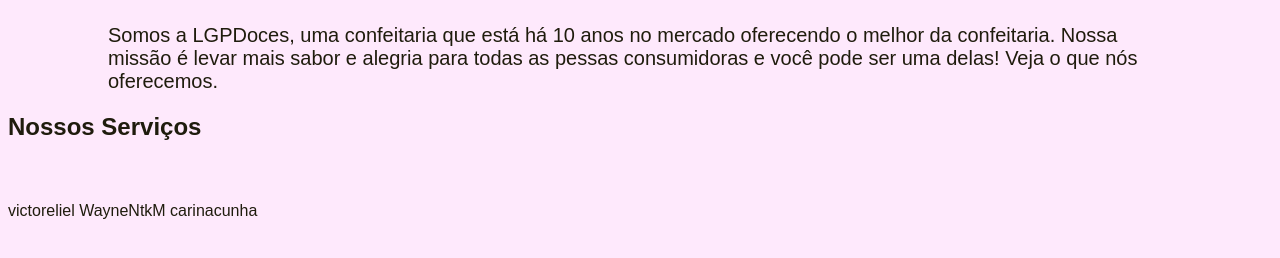
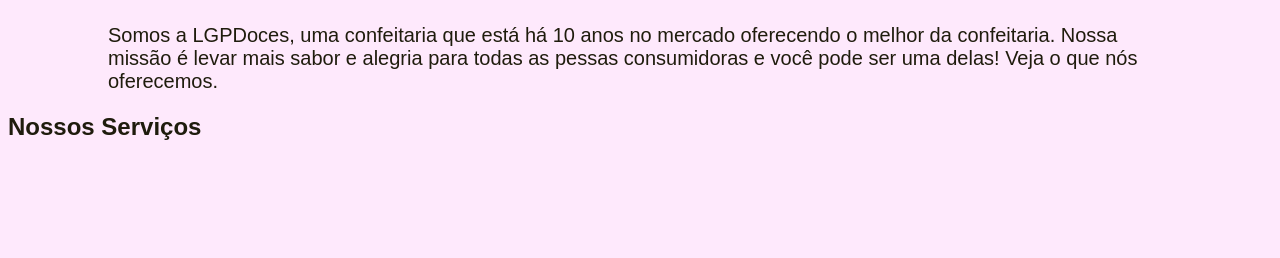
Before and after one commit to pedrohassen/doceria-lgpdoces, a plain HTML site: page index.html in a window 1280 px wide. Shown: the part 240-498 px from the top of the page. Drawn offline with Linux system fonts and the light colour scheme.

Commit message:
Atualizado HTML

```diff
--- a/index.html
+++ b/index.html
@@ -30,9 +30,3 @@
 </body>
 
 </html>
-
-victoreliel
-
-WayneNtkM
-
-carinacunha
```
